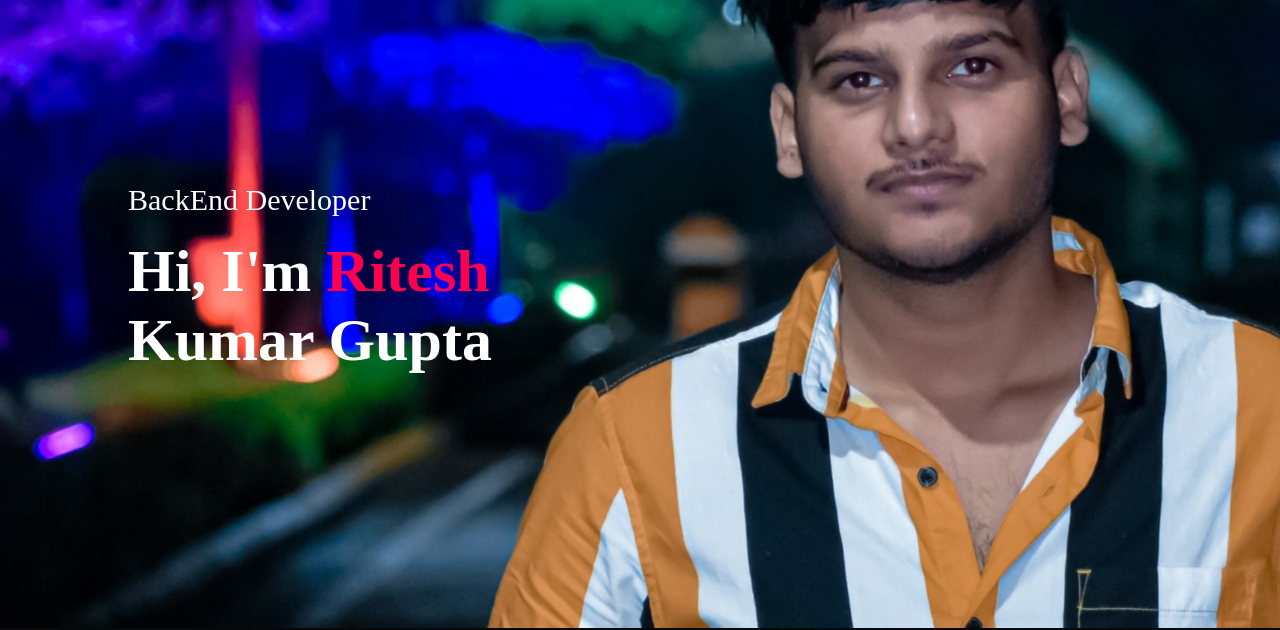
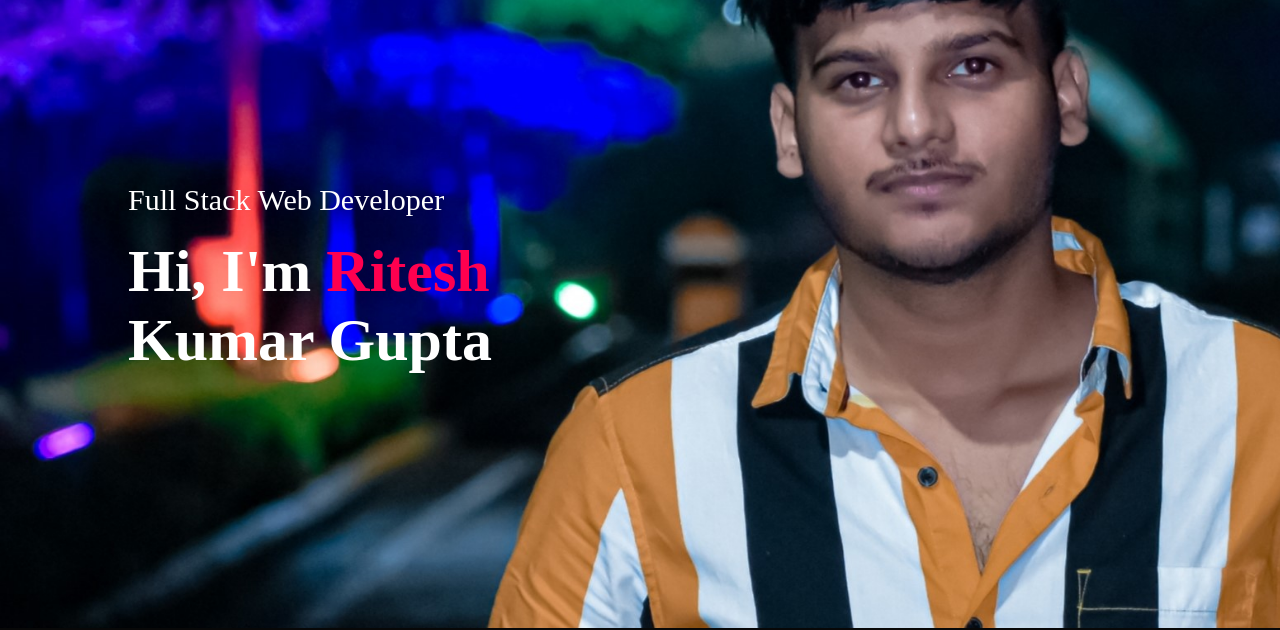
Before and after one commit to riteshgupta9799/Portfolio, a plain HTML site: page index.html in a window 1280 px wide. Shown: the part 172-802 px from the top of the page. Drawn offline with nearby package versions, Linux system fonts and the light colour scheme.

Commit message:
Update index.html

```diff
--- a/index.html
+++ b/index.html
@@ -25,7 +25,7 @@
                 <i class="bi bi-list" onclick="openmenu()"></i>
             </nav>
             <div class="header-text">
-                <p>BackEnd Developer</p>
+                <p>Full Stack Web Developer</p>
                 <h1>Hi, I'm <span>Ritesh</span><br>Kumar Gupta</h1>
             </div>
         </div>
```
